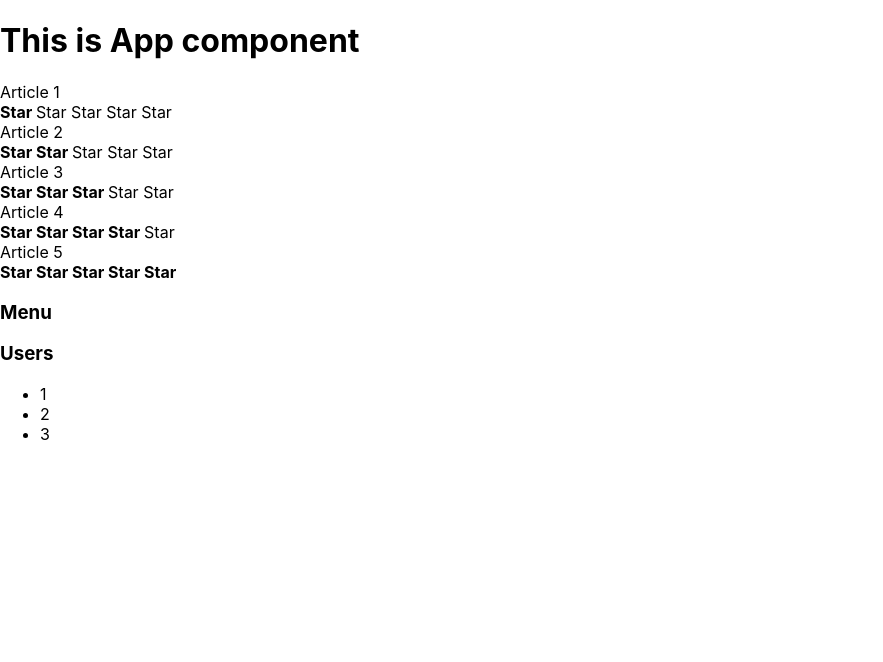
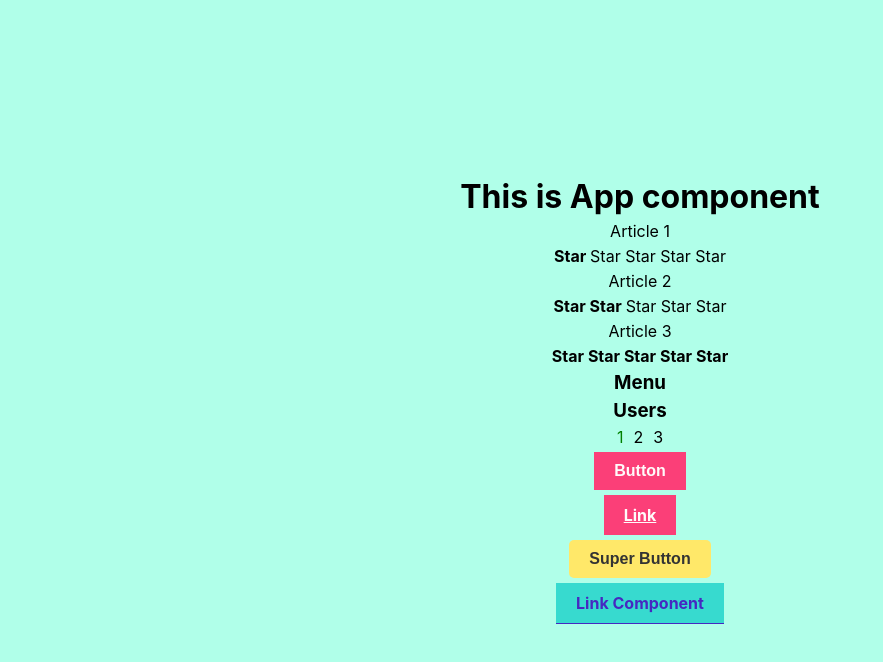
Before and after one commit to lusyaknowssomething/cra-console, a React (Create React App) app: page / in a window 1280 px wide. Shown: the top 662 px of the page, without its empty margins (0-883 px from the left). Built offline with nearby package versions, Linux system fonts and the light colour scheme.

Commit message:
feat: add styled-componets for project and some train in that

```diff
--- a/package.json
+++ b/package.json
@@ -11,10 +11,12 @@
     "@types/node": "^16.7.13",
     "@types/react": "^18.0.0",
     "@types/react-dom": "^18.0.0",
+    "@types/styled-components": "^5.1.29",
     "gh-pages": "^6.0.0",
     "react": "^18.2.0",
     "react-dom": "^18.2.0",
     "react-scripts": "5.0.1",
+    "styled-components": "^6.1.0",
     "typescript": "^4.4.2",
     "web-vitals": "^2.1.0"
   },
--- a/src/App.tsx
+++ b/src/App.tsx
@@ -1,24 +1,29 @@
 import React from "react";
 import Accordion from "./components/Accardion/Accordion";
 import Rating from "./components/Rating/Rating";
+import styled from "styled-components";
+import { StyledBtn, SuperButton } from "./components/Button.styled";
+import { Link } from "./components/Link.styled";
 
 function App() {
   return (
-    <div>
+    <>
+    <Box>
       <PageTitle />
       Article 1
       <Rating value={1} />
       Article 2
       <Rating value={2} />
       Article 3
-      <Rating value={3} />
-      Article 4
-      <Rating value={4} />
-      Article 5
       <Rating value={5} />
       <Accordion title={'Menu'} collapsed={true} />
       <Accordion title={'Users'} collapsed={false} />
-    </div>
+      <StyledBtn>Button</StyledBtn>
+      <StyledBtn as="a" href={"#"}>Link</StyledBtn>
+      <SuperButton>Super Button</SuperButton>
+      <StyledBtn as={Link}>Link Component</StyledBtn>
+    </Box>
+    </>
   );
 }
 
@@ -27,3 +32,25 @@ function PageTitle() {
 }
 
 export default App;
+
+
+const Box = styled.div`
+  height: 100vh;
+  display: flex;
+  justify-content: center;
+  align-items: center;
+  flex-direction: column;
+  gap: 5px;
+
+  button {
+    cursor: pointer;
+  }
+
+  ${Link} {
+    cursor: zoom-in;
+  }
+
+  @media screen and (max-width: 800px) {
+    background-color: #ffcc96
+  }
+`
--- a/src/components/Accardion/AccrodionBody.tsx
+++ b/src/components/Accardion/AccrodionBody.tsx
@@ -1,10 +1,16 @@
+import { Menu } from "../Menu.styled";
+
 function AccordionBody() {
   return (
-    <ul>
-      <li>1</li>
+    <Menu>
+      <ul>
+      <li>
+        <a>1</a>
+      </li>
       <li>2</li>
       <li>3</li>
-    </ul>
+      </ul>
+    </Menu>
   );
 }
 
--- /dev/null
+++ b/src/components/Button.styled.tsx
@@ -0,0 +1,30 @@
+import styled from "styled-components";
+import { MyAnimation } from "../styles/animations/animations";
+
+export const StyledBtn = styled.button`
+  border: none;
+  background-color: #fb3f78;
+  padding: 10px 20px;
+  color: snow;
+  font-size: 1rem;
+  font-weight: bold;
+
+  &:hover {
+    background-color: #da3768;
+  }
+
+  &:last-child {
+    background-color: #37dacf;
+  }
+`
+
+
+export const SuperButton = styled(StyledBtn)`
+  border-radius: 5px;
+  background-color: #ffe869;
+  color: #333333;
+
+  &:hover  {
+    animation: ${MyAnimation} 2s ease-in-out infinite;
+  }
+`
--- /dev/null
+++ b/src/components/Link.styled.tsx
@@ -0,0 +1,11 @@
+import styled from "styled-components";
+
+export const Link = styled.a`
+  border: none;
+  background-color: transparent;
+  padding: 10px 20px;
+  color: #4628c1;
+  border-bottom: 1px solid #4628c1;
+  font-size: 1rem;
+  font-weight: bold;
+`
--- /dev/null
+++ b/src/components/Menu.styled.tsx
@@ -0,0 +1,18 @@
+import styled from "styled-components";
+
+export const Menu = styled.nav`
+  ul {
+    list-style: none;
+    margin: 0;
+    padding: 0;
+    display: flex;
+
+    li > a {
+      color: green;
+      cursor: pointer;
+    }
+    li + li {
+      margin-left: 10px;
+    }
+  }
+`
--- a/src/index.css
+++ b/src/index.css
@@ -1,12 +1,3 @@
-body {
-  margin: 0;
-  font-family: -apple-system, BlinkMacSystemFont, 'Segoe UI', 'Roboto', 'Oxygen',
-    'Ubuntu', 'Cantarell', 'Fira Sans', 'Droid Sans', 'Helvetica Neue',
-    sans-serif;
-  -webkit-font-smoothing: antialiased;
-  -moz-osx-font-smoothing: grayscale;
-}
-
 code {
   font-family: source-code-pro, Menlo, Monaco, Consolas, 'Courier New',
     monospace;
--- a/src/index.tsx
+++ b/src/index.tsx
@@ -3,12 +3,16 @@ import ReactDOM from 'react-dom/client';
 import './index.css';
 import App from './App';
 import reportWebVitals from './reportWebVitals';
+import { GlobalStyles } from './styles/GlobalStyles';
 
 const root = ReactDOM.createRoot(
   document.getElementById('root') as HTMLElement
 );
 root.render(
+  <React.StrictMode>
     <App />
+    <GlobalStyles />
+  </React.StrictMode>
 );
 
 reportWebVitals();
--- /dev/null
+++ b/src/styles/GlobalStyles.tsx
@@ -0,0 +1,20 @@
+import { createGlobalStyle } from "styled-components";
+
+export const GlobalStyles = createGlobalStyle`
+  *,
+  *::before,
+  *::after {
+    box-sizing: border-box;
+    margin: 0;
+    padding: 0;
+  }
+  body {
+    background-color: #b0ffe9;
+    margin: 0;
+    font-family: -apple-system, BlinkMacSystemFont, 'Segoe UI', 'Roboto', 'Oxygen',
+      'Ubuntu', 'Cantarell', 'Fira Sans', 'Droid Sans', 'Helvetica Neue',
+      sans-serif;
+    -webkit-font-smoothing: antialiased;
+    -moz-osx-font-smoothing: grayscale;
+  }
+`
--- /dev/null
+++ b/src/styles/animations/animations.tsx
@@ -0,0 +1,10 @@
+import { keyframes } from "styled-components";
+
+export const MyAnimation = keyframes `
+  from  {
+    transform: rotate(0deg);
+  }
+  to {
+    transform: rotate(360deg);
+  }
+`
```
Also changed, not shown: 1 other file (tests, documents, lock files or other folders).
